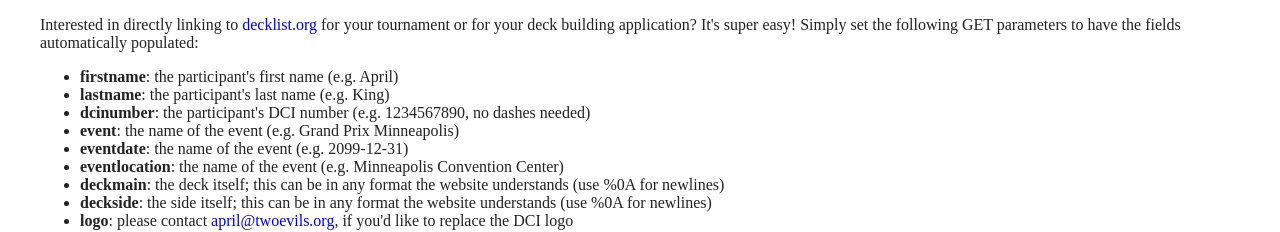
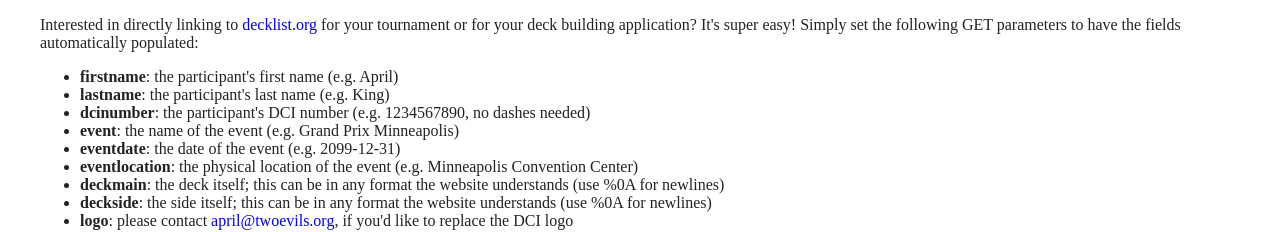
Before and after one commit to april/decklist, a plain HTML site: page html/directlinking.html in a window 1280 px wide. Shown: the top 232 px of the page. Drawn offline with Linux system fonts and the light colour scheme.

Commit message:
Update some minor errors in the documentation.

```diff
--- a/html/directlinking.html
+++ b/html/directlinking.html
@@ -15,8 +15,8 @@
 	<li><strong>lastname</strong>: the participant's last name (e.g. King)</li>
 	<li><strong>dcinumber</strong>: the participant's DCI number (e.g. 1234567890, no dashes needed)</li>
 	<li><strong>event</strong>: the name of the event (e.g. Grand Prix Minneapolis)</li>
-	<li><strong>eventdate</strong>: the name of the event (e.g. 2099-12-31)</li>
-	<li><strong>eventlocation</strong>: the name of the event (e.g. Minneapolis Convention Center)</li>
+	<li><strong>eventdate</strong>: the date of the event (e.g. 2099-12-31)</li>
+	<li><strong>eventlocation</strong>: the physical location of the event (e.g. Minneapolis Convention Center)</li>
 	<li><strong>deckmain</strong>: the deck itself; this can be in any format the website understands (use %0A for newlines)</li>
 	<li><strong>deckside</strong>: the side itself; this can be in any format the website understands (use %0A for newlines)</li>
 	<li><strong>logo</strong>: please contact <a href="mailto:april@twoevils.org">april@twoevils.org</a>, if you'd like to replace the DCI logo
```
